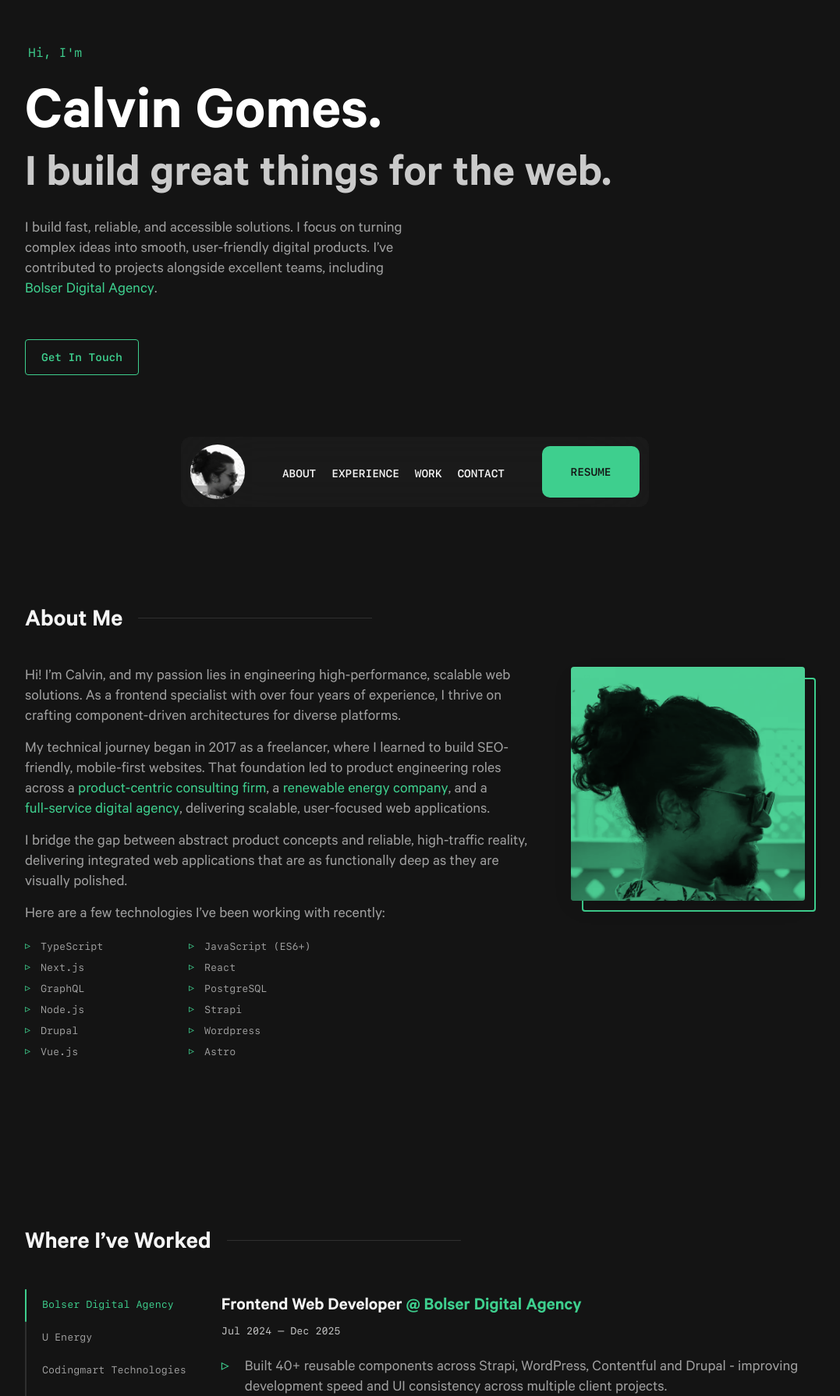
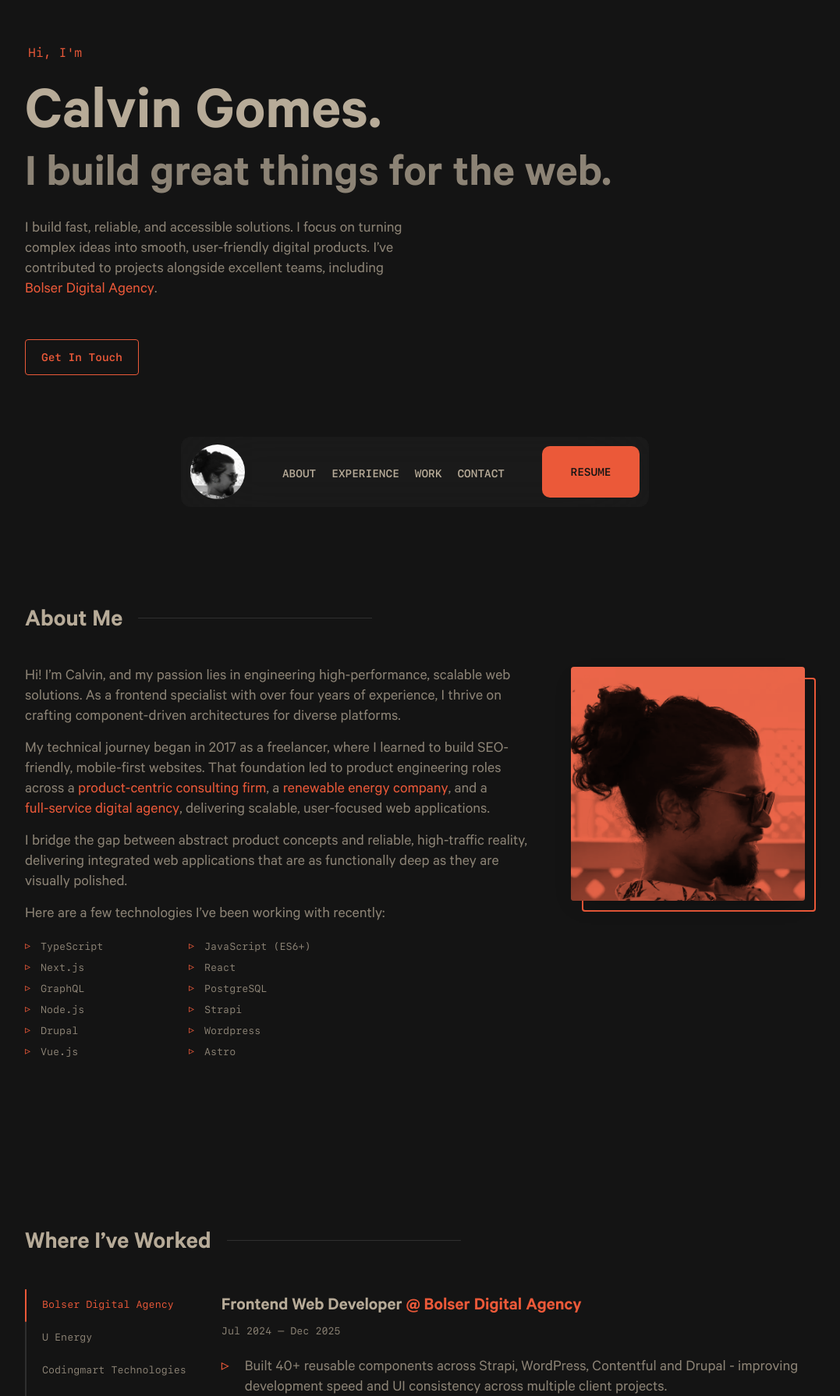
Before and after one commit to calvingomes/cal-portfolio, a Next.js app: page / in a window 1280 px wide. Shown: the part 130-1920 px from the top of the page at 78% size, without its empty margins (108-1185 px from the left). Built offline with nearby package versions, Linux system fonts and the light colour scheme.

Commit message:
update theme colors

```diff
--- a/src/components/Archive/Archive.module.css
+++ b/src/components/Archive/Archive.module.css
@@ -94,7 +94,7 @@
 .title {
   padding-top: 15px;
   padding-right: 20px;
-  color: var(--text-highlight);
+  color: var(--text-primary);
   font-size: var(--fz-xl);
   font-weight: 600;
   line-height: 1.25;
--- a/src/components/Featured/Featured.module.css
+++ b/src/components/Featured/Featured.module.css
@@ -157,7 +157,7 @@
 }
 
 .projectTitle {
-  color: var(--text-highlight);
+  color: var(--text-primary);
   font-size: clamp(24px, 5vw, 28px);
 }
 
@@ -169,7 +169,7 @@
 
 @media (max-width: 768px) {
   .projectTitle {
-    color: var(--white);
+    color: var(--text-primary);
   }
 
   .projectTitle a {
@@ -194,7 +194,7 @@
   padding: 25px;
   border-radius: var(--border-radius);
   background-color: var(--dark-grey);
-  color: var(--text-primary);
+  color: var(--text-secondary);
   font-size: var(--fz-lg);
   box-shadow: 0 10px 30px -15px var(--shadow);
   text-align: left;
@@ -225,7 +225,7 @@
 
 .projectTechList li {
   margin: 0 20px 5px 0;
-  color: var(--text-primary);
+  color: var(--text-secondary);
   font-family: var(--font-mono);
   font-size: var(--fz-xs);
   white-space: nowrap;
@@ -238,7 +238,7 @@
 
   .projectTechList li {
     margin: 0 10px 5px 0;
-    color: var(--text-highlight);
+    color: var(--text-primary);
   }
 }
 
@@ -248,7 +248,6 @@
   position: relative;
   margin-top: 10px;
   margin-left: -10px;
-  color: var(--text-highlight);
 }
 
 .projectLinks a {
--- a/src/components/Footer/Footer.module.css
+++ b/src/components/Footer/Footer.module.css
@@ -13,7 +13,7 @@
   display: flex;
   justify-content: center;
   width: 100%;
-  color: var(--text-primary);
+  color: var(--text-secondary);
 }
 
 .ul {
@@ -31,7 +31,7 @@
   align-items: center;
   justify-content: center;
   padding: 10px;
-  color: var(--text-primary);
+  color: var(--text-secondary);
   transition: var(--transition);
 }
 
@@ -48,7 +48,6 @@
 }
 
 .credit {
-  color: var(--text-primary);
   font-family: var(--font-mono);
   font-size: var(--fz-xxs);
   line-height: 1;
@@ -57,7 +56,7 @@
 .credit a {
   display: inline-block;
   padding: 10px;
-  color: var(--text-primary);
+  color: var(--text-secondary);
   text-decoration: none;
   transition: var(--transition);
 }
--- a/src/components/Hero/Hero.module.css
+++ b/src/components/Hero/Hero.module.css
@@ -13,8 +13,7 @@
   }
 }
 
-@media (max-height: 700px) and (min-width: 700px),
-(max-width: 360px) {
+@media (max-height: 700px) and (min-width: 700px), (max-width: 360px) {
   .heroSection {
     height: auto;
     padding-top: calc(var(--nav-height) - 20px);
@@ -30,11 +29,11 @@
 }
 
 .heroSection h2 {
-  color: var(--white);
+  color: var(--text-primary);
 }
 
 .heroSection h3 {
-  color: var(--text-primary);
+  color: var(--text-secondary);
 }
 
 .heroSection p {
--- a/src/components/Jobs/Jobs.module.css
+++ b/src/components/Jobs/Jobs.module.css
@@ -144,7 +144,7 @@
 
 .range {
   margin-bottom: 25px !important;
-  color: var(--text-primary);
+  color: var(--text-secondary);
   font-family: var(--font-mono);
   font-size: var(--fz-xs);
 }
--- a/src/components/Navbar/DesktopNavbar/DesktopNavbar.module.css
+++ b/src/components/Navbar/DesktopNavbar/DesktopNavbar.module.css
@@ -10,7 +10,7 @@
   height: 90px;
   position: relative;
   width: 100%;
-    color: var(--text-highlight);
+  color: var(--text-primary);
   font-family: var(--font-mono);
   z-index: 12;
 }
@@ -36,7 +36,7 @@
 }
 
 .li a {
-    color: var(--text-highlight);
+  color: var(--text-primary);
   text-decoration: none;
   padding: 10px;
   font-family: var(--font-mono);
@@ -88,7 +88,6 @@
   transform: scale(1.1);
 }
 
-
 @media (max-width: 670px) {
   .desktopNav {
     display: none;
--- a/src/components/Navbar/MobileNavbar/MobileNavbar.module.css
+++ b/src/components/Navbar/MobileNavbar/MobileNavbar.module.css
@@ -10,7 +10,6 @@
 }
 
 @media (max-width: 670px) {
-
   .mobileNavContainer {
     display: block;
   }
@@ -30,7 +29,9 @@
     justify-content: space-between;
     align-items: center;
     flex-direction: column;
-        transition: height 0.45s ease, opacity 0.45s ease;
+    transition:
+      height 0.45s ease,
+      opacity 0.45s ease;
     opacity: 0;
   }
 
@@ -38,7 +39,9 @@
     opacity: 1;
     padding-top: 25px;
     height: 440px;
-        transition: height 0.45s ease, opacity 0.75s ease;
+    transition:
+      height 0.45s ease,
+      opacity 0.75s ease;
   }
 
   .ol {
@@ -53,7 +56,7 @@
   }
 
   .li a {
-        color: var(--text-highlight);
+    color: var(--text-primary);
     text-decoration: none;
     padding: 10px;
     font-family: var(--font-mono);
--- a/src/components/Projects/Projects.module.css
+++ b/src/components/Projects/Projects.module.css
@@ -95,7 +95,6 @@
   display: flex;
   align-items: center;
   margin-right: -10px;
-  color: var(--text-primary);
 }
 
 .projectLinks a {
@@ -118,7 +117,7 @@
 
 .projectTitle {
   margin: 0 0 10px;
-  color: var(--text-highlight);
+  color: var(--text-primary);
   font-size: var(--fz-xxl);
 }
 
@@ -135,7 +134,7 @@
 }
 
 .projectDescription {
-  color: var(--text-primary);
+  color: var(--text-secondary);
   font-size: 17px;
 }
 
--- a/src/styles/base.css
+++ b/src/styles/base.css
@@ -12,7 +12,7 @@ html {
 
 ::selection {
   background-color: var(--medium-grey);
-  color: var(--text-highlight);
+  color: var(--text-primary);
 }
 
 :focus {
@@ -33,7 +33,7 @@ html {
 /* Scrollbar Styles */
 html {
   scrollbar-width: thin;
-  scrollbar-color: var(--text-subtle) var(--charcoal);
+  scrollbar-color: var(--scrollbar) var(--charcoal);
 }
 
 ::-webkit-scrollbar {
@@ -45,7 +45,7 @@ html {
 }
 
 ::-webkit-scrollbar-thumb {
-  background-color: var(--text-subtle);
+  background-color: var(--scrollbar);
   border: 3px solid var(--charcoal);
   border-radius: 10px;
 }
@@ -83,7 +83,7 @@ body.blur header {
   background-color: transparent;
 }
 
-body.blur #content>* {
+body.blur #content > * {
   filter: blur(5px) brightness(0.7);
   transition: var(--transition);
   pointer-events: none;
@@ -137,7 +137,7 @@ h5,
 h6 {
   margin: 0 0 10px 0;
   font-weight: 600;
-  color: var(--text-highlight);
+  color: var(--text-primary);
   line-height: 1.1;
 }
 
@@ -254,9 +254,9 @@ p:last-of-type {
   margin: 0;
 }
 
-p>code {
+p > code {
   background-color: var(--dark-grey);
-  color: var(--white);
+  color: var(--text-primary);
   font-size: var(--fz-sm);
   border-radius: var(--border-radius);
   padding: 0.3em 0.5em;
--- a/src/styles/variables.css
+++ b/src/styles/variables.css
@@ -5,15 +5,16 @@
   --surface: #1b1b1b;
   --shadow: #00000066;
 
-  --text-subtle: #666666;
-  --text-secondary: #a0a0a0;
-  --text-primary: #cacaca;
-  --text-highlight: #f5f5f5;
-  --white: #ffffff;
+  /* #a19685 */
+  --text-primary: #b7ab98;
+  --text-secondary: #b8ac99bb;
+  --scrollbar: #3e2a2391;
+  /* #0D0D0D */
 
-  --accent: #3ecf8e;
-  --accent-bright: #63e6a8;
-  --accent-tint: #3ecf8e26;
+
+  --accent: #eb5939;
+  --accent-bright: #ff6c4b;
+  --accent-tint: #c3462a42;
 
   --font-sans:
     "Calibre", "Inter", "San Francisco", "SF Pro Text", -apple-system,
```
Lines whose indentation alone changed are shown as unchanged.
